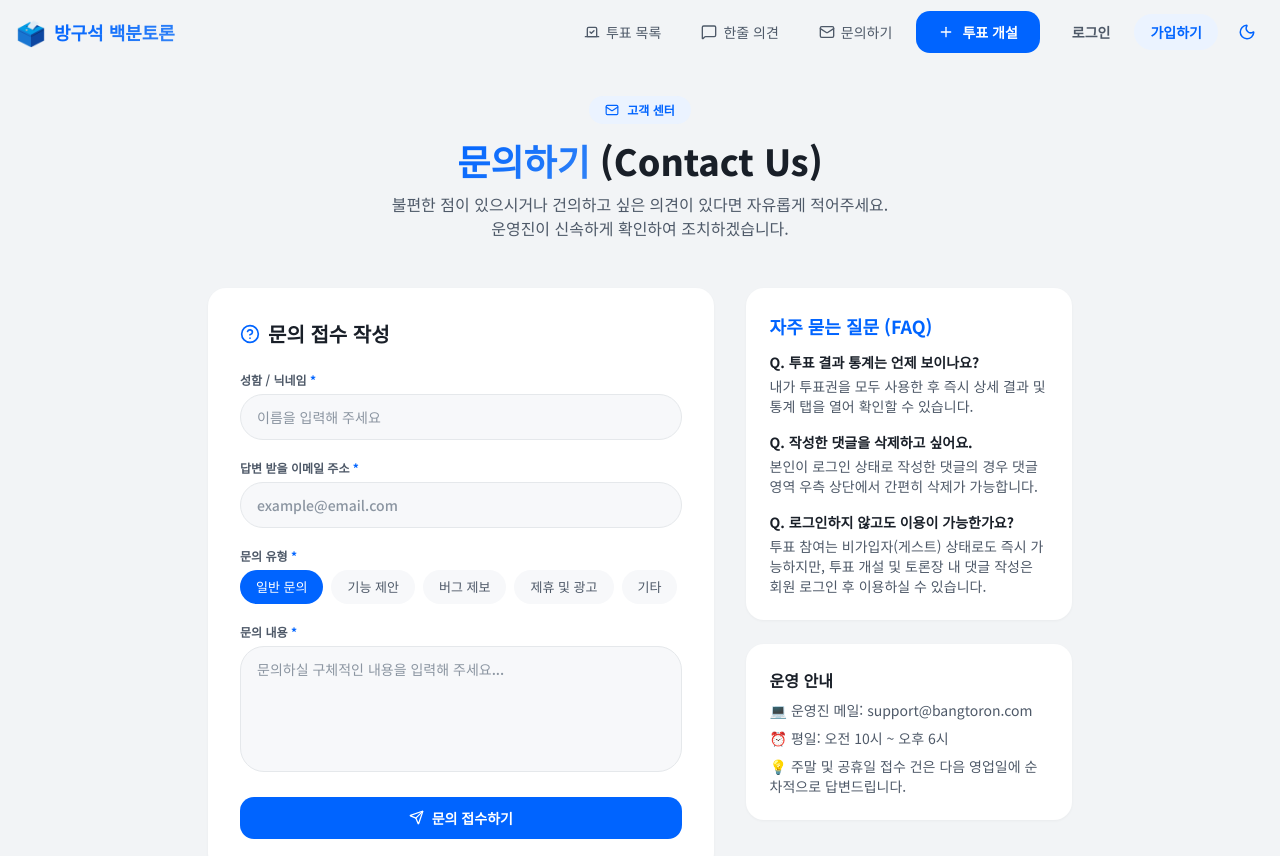
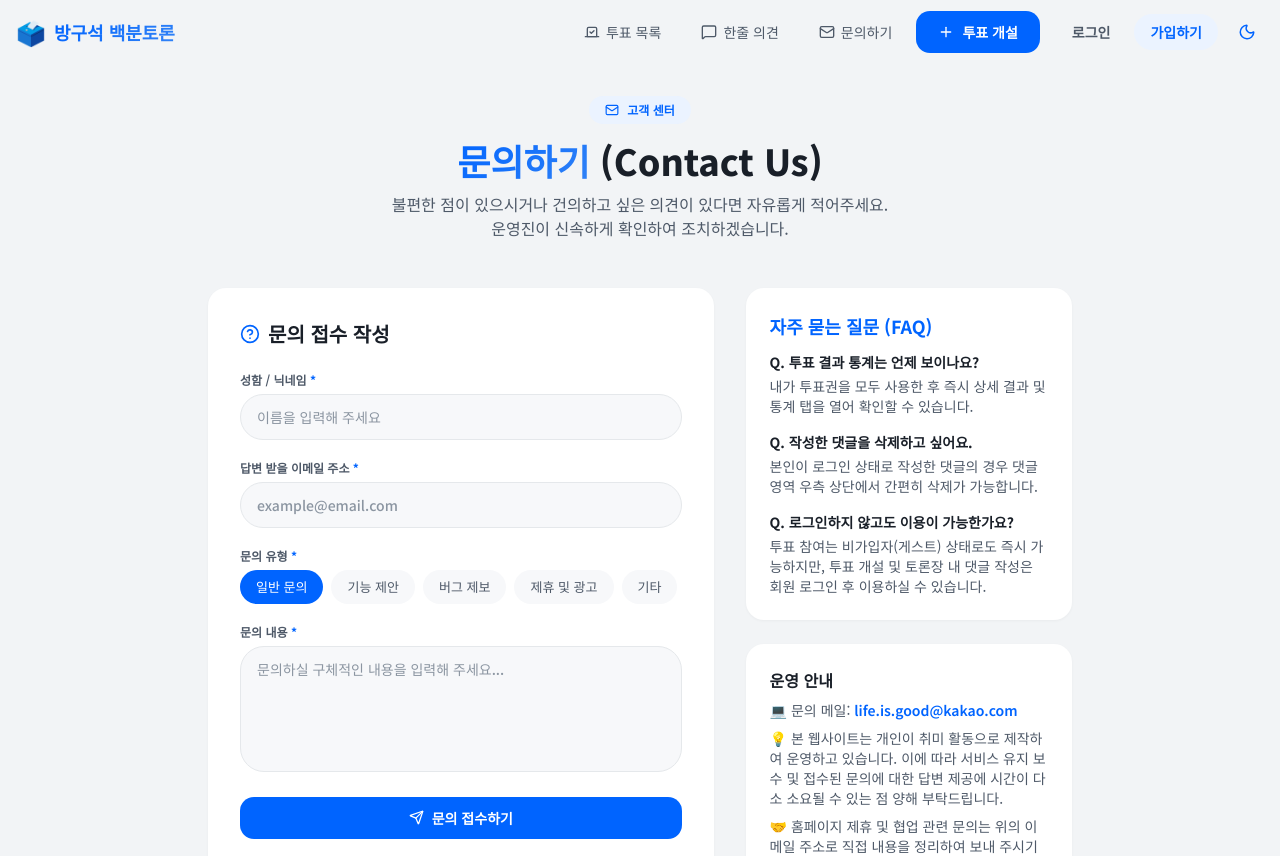
Before and after one commit to lsj3994/Alternative, a Next.js app: page /contact in a window 1280 px wide. Shown: the top 856 px of the page. Built offline with nearby package versions, Linux system fonts and the light colour scheme; no server answers.

Commit message:
chore: update contact email and notices

```diff
--- a/src/app/contact/page.tsx
+++ b/src/app/contact/page.tsx
@@ -213,9 +213,9 @@ export default function ContactPage() {
 
           <div className="glass-card p-6 border border-border/40 text-sm text-text-secondary space-y-2">
             <h3 className="font-bold text-base text-text-primary mb-2">운영 안내</h3>
-            <p>💻 운영진 메일: support@bangtoron.com</p>
-            <p>⏰ 평일: 오전 10시 ~ 오후 6시</p>
-            <p>💡 주말 및 공휴일 접수 건은 다음 영업일에 순차적으로 답변드립니다.</p>
+            <p>💻 문의 메일: <a href="mailto:life.is.good@kakao.com" className="text-primary hover:underline font-semibold">life.is.good@kakao.com</a></p>
+            <p>💡 본 웹사이트는 개인이 취미 활동으로 제작하여 운영하고 있습니다. 이에 따라 서비스 유지 보수 및 접수된 문의에 대한 답변 제공에 시간이 다소 소요될 수 있는 점 양해 부탁드립니다.</p>
+            <p>🤝 홈페이지 제휴 및 협업 관련 문의는 위의 이메일 주소로 직접 내용을 정리하여 보내 주시기 바랍니다.</p>
           </div>
         </section>
       </div>
```
